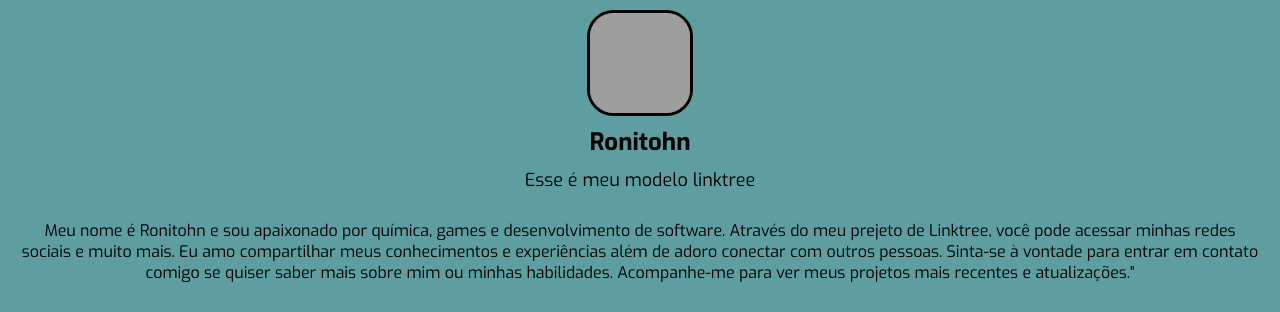
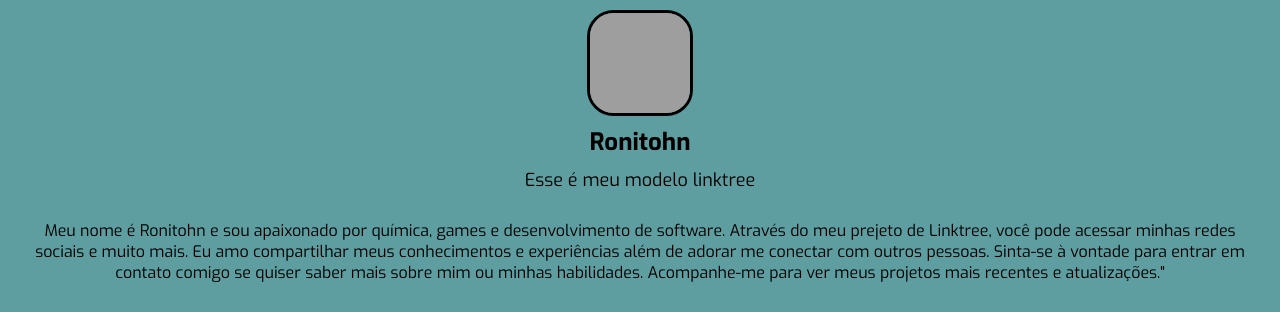
Before and after one commit to Ronitohn/Ronitohn.github.io, a plain HTML site: page index.html in a window 1280 px wide. Shown: the top 312 px of the page. Drawn offline with Linux system fonts and the light colour scheme; grey boxes are pictures that could not be loaded.

Commit message:
Update index.html

```diff
--- a/index.html
+++ b/index.html
@@ -32,7 +32,7 @@
 
             <p class="subtitle">Esse é meu modelo linktree</p>
 
-            <p class="subtitle2">Meu nome é Ronitohn e sou apaixonado por química, games e desenvolvimento de software. Através do meu prejeto de Linktree, você pode acessar minhas redes sociais e muito mais. Eu amo compartilhar meus conhecimentos e experiências além de adoro conectar com outros pessoas. Sinta-se à vontade para entrar em contato comigo se quiser saber mais sobre mim ou minhas habilidades. Acompanhe-me para ver meus projetos mais recentes e atualizações."</p>
+            <p class="subtitle2">Meu nome é Ronitohn e sou apaixonado por química, games e desenvolvimento de software. Através do meu prejeto de Linktree, você pode acessar minhas redes sociais e muito mais. Eu amo compartilhar meus conhecimentos e experiências além de adorar me conectar com outros pessoas. Sinta-se à vontade para entrar em contato comigo se quiser saber mais sobre mim ou minhas habilidades. Acompanhe-me para ver meus projetos mais recentes e atualizações."</p>
             <div class="infor-container">
                 <div class="content">
 
```
